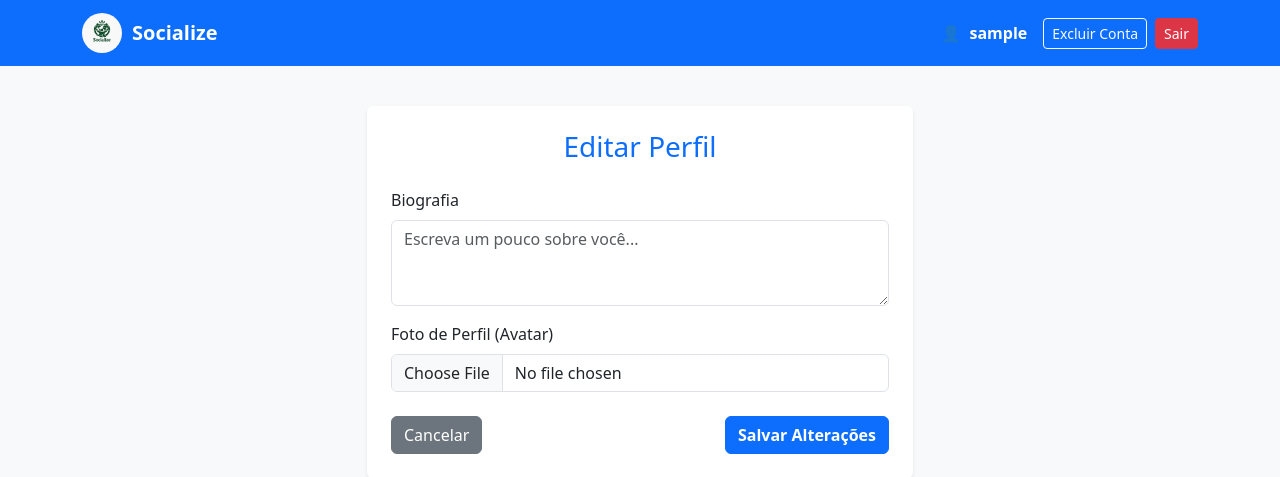
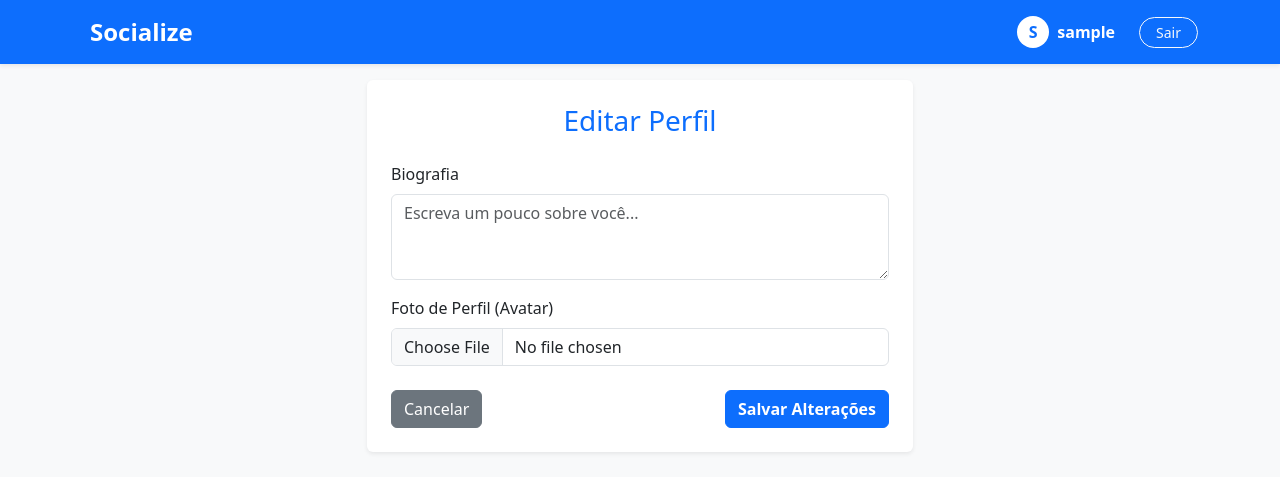
Before and after one commit to developertiagosilva/Socialize---Rede-Social-em-Django, a Django app: page /profile/edit/ in a window 1280 px wide. Shown: the top 477 px of the page. Run offline with Django 5.2, Linux system fonts and the light colour scheme; the visitor is signed in with stand-in values (Sample User, id 1).

Commit message:
Atualiza design do feed e navbar para layout moderno

```diff
--- a/profiles/templates/profiles/base.html
+++ b/profiles/templates/profiles/base.html
@@ -20,31 +20,47 @@
 <body class="bg-light">
 
     <!-- Menu Superior (Navbar Limpa) -->
-    <nav class="navbar navbar-expand-lg navbar-dark bg-primary mb-4">
+    <nav class="navbar navbar-expand-lg navbar-dark bg-primary shadow-sm sticky-top">
     <div class="container">
-            <a class="navbar-brand d-flex align-items-center fw-bold" href="{% url 'home' %}">
-                <img src="{% static 'images/logo_socialize.png' %}" alt="Logo Socialize">
-                Socialize
+        <!-- Logo / Marca -->
+        <a class="navbar-brand d-flex align-items-center gap-2 fw-bold fs-4" href="{% url 'home' %}">
+            <i class="bi bi-share-fill"></i> Socialize
         </a>
-            <div class="d-flex align-items-center">
+
+        <!-- Botão Menu Mobile -->
+        <button class="navbar-toggler" type="button" data-bs-toggle="collapse" data-bs-target="#navbarContent">
+            <span class="navbar-toggler-icon"></span>
+        </button>
+
+        <div class="collapse navbar-collapse" id="navbarContent">
+            <ul class="navbar-menu navbar-nav ms-auto align-items-center gap-3">
                 {% if user.is_authenticated %}
-                    <a href="{% url 'profile_detail' user.username %}" class="text-white text-decoration-none me-3 d-flex align-items-center">
+                    <li class="nav-item">
+                        <a class="nav-link text-white fw-semibold d-flex align-items-center gap-2" href="{% url 'profile_detail' user.username %}">
                             {% if user.profile.avatar %}
-                            <img src="{{ user.profile.avatar.url }}" alt="Avatar" class="rounded-circle me-2" style="width: 32px; height: 32px; object-fit: cover;">
+                                <img src="{{ user.profile.avatar.url }}" alt="{{ user.username }}" class="rounded-circle" style="width: 32px; height: 32px; object-fit: cover;">
                             {% else %}
-                            <span class="me-2">👤</span>
+                                <div class="bg-white text-primary rounded-circle d-flex align-items-center justify-content-center fw-bold" style="width: 32px; height: 32px;">
+                                    {{ user.username|first|upper }}
+                                </div>
                             {% endif %}
-                        <strong>{{ user.username }}</strong>
+                            <span>{{ user.username }}</span>
                         </a>
-                    <a href="{% url 'delete_account' %}" class="btn btn-outline-light btn-sm me-2">Excluir Conta</a>
-                    <form action="{% url 'logout' %}" method="post" class="d-inline">
+                    </li>
+                    <li class="nav-item">
+                        <form method="post" action="{% url 'logout' %}" class="d-inline">
                             {% csrf_token %}
-                        <button type="submit" class="btn btn-danger btn-sm">Sair</button>
+                            <button type="submit" class="btn btn-outline-light btn-sm rounded-pill px-3">
+                                Sair
+                            </button>
                         </form>
+                    </li>
                 {% else %}
-                    <a href="{% url 'login' %}" class="btn btn-outline-light me-2">Entrar</a>
-                    <a href="{% url 'register' %}" class="btn btn-light text-primary fw-bold">Cadastrar</a>
+                    <li class="nav-item">
+                        <a href="{% url 'login' %}" class="btn btn-light btn-sm rounded-pill px-3">Entrar</a>
+                    </li>
                 {% endif %}
+            </ul>
         </div>
     </div>
 </nav>
```
Lines whose indentation alone changed are shown as unchanged.
